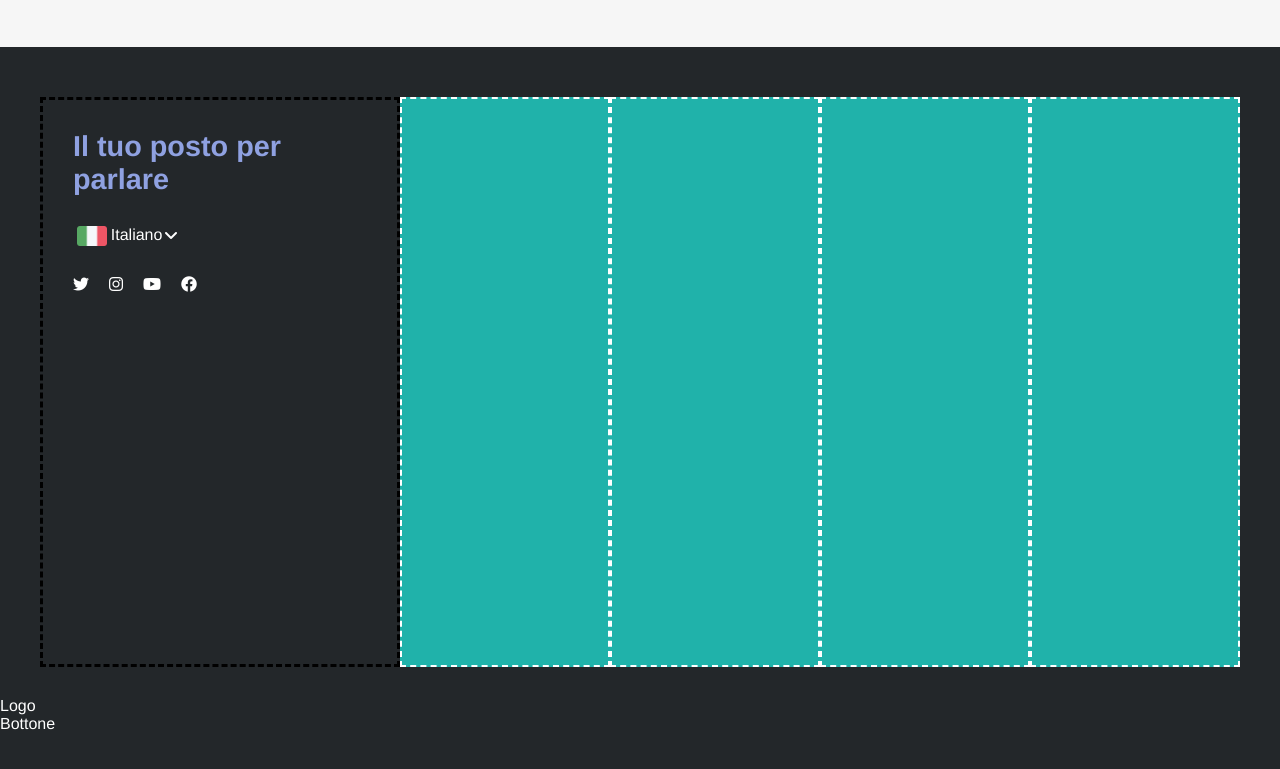
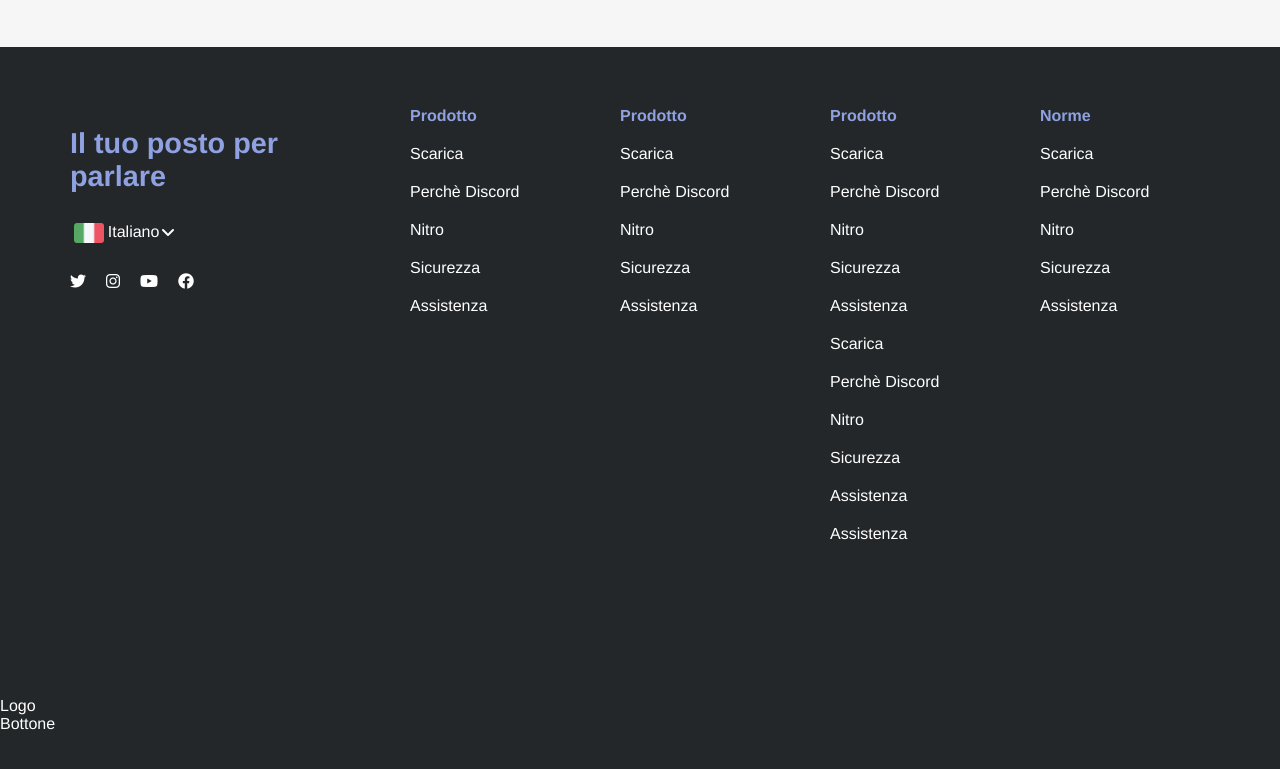
Before and after one commit to GiordanoGuidi/htmlcss-discord, a plain HTML site: page index.html in a window 1280 px wide. Shown: the part 3830-4599 px from the top of the page. Drawn offline with Linux system fonts and the light colour scheme.

Commit message:
added link

```diff
--- a/CSS/style.css
+++ b/CSS/style.css
@@ -64,6 +64,10 @@ h2{
 
 .violet{
     background-color: #8FA1E1;
+}
+
+.column{
+    flex-direction: column;
 }
 
 /*NAVBAR*/
@@ -197,19 +201,16 @@ footer{
 
 .col-30w{
     flex-basis: 30%;
-    border: 3px dashed black;
     padding: 30px;
 }
 
 .col-70w{
     flex-basis: 70%;
-    background-color: #20B2AA;
     display: flex;
 }
 
 .col-25perc{
     flex-basis: 25%;
-    border: 2px dashed white;
 }
 
 .language{
@@ -228,6 +229,16 @@ footer{
 
 .social-media{
 gap: 20px;
+}
+
+h4{
+    padding: 10px;
+}
+
+a{
+    padding: 10px;
+    text-decoration: none;
+    color: white;
 }
 
 
--- a/index.html
+++ b/index.html
@@ -112,10 +112,46 @@
                     </div>
                     <div class="col-70w">
                         <div class="footer-nav">
-                            <div class="col-25perc"></div>
-                            <div class="col-25perc"></div>
-                            <div class="col-25perc"></div>
-                            <div class="col-25perc"></div>
+                            <div class="col-25perc flex column">
+                                <h4 class="c-violet">Prodotto</h4>
+                                <a href="">Scarica</a>
+                                <a href="">Perchè Discord</a>
+                                <a href="">Nitro</a>
+                                <a href="">Sicurezza</a>
+                                <a href="">Assistenza</a>
+
+                            </div>
+                            <div class="col-25perc flex column">
+                                <h4 class="c-violet">Prodotto</h4>
+                                <a href="">Scarica</a>
+                                <a href="">Perchè Discord</a>
+                                <a href="">Nitro</a>
+                                <a href="">Sicurezza</a>
+                                <a href="">Assistenza</a>
+                            </div>
+                            <div class="col-25perc flex column">
+                                <h4 class="c-violet">Prodotto</h4>
+                                <a href="">Scarica</a>
+                                <a href="">Perchè Discord</a>
+                                <a href="">Nitro</a>
+                                <a href="">Sicurezza</a>
+                                <a href="">Assistenza</a>
+                                <a href="">Scarica</a>
+                                <a href="">Perchè Discord</a>
+                                <a href="">Nitro</a>
+                                <a href="">Sicurezza</a>
+                                <a href="">Assistenza</a>
+                                <a href="">Assistenza</a>
+                            </div>
+                            <div class="col-25perc flex column">
+                                <h4 class="c-violet">Norme</h4>
+                                <a href="">Scarica</a>
+                                <a href="">Perchè Discord</a>
+                                <a href="">Nitro</a>
+                                <a href="">Sicurezza</a>
+                                <a href="">Assistenza</a>
+
+                            </div>
                         </div>
                     </div>
                 </div>
```
